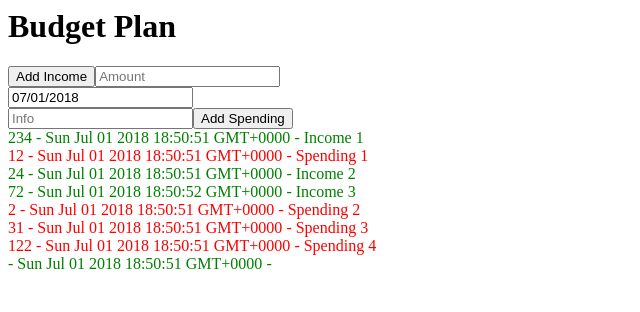
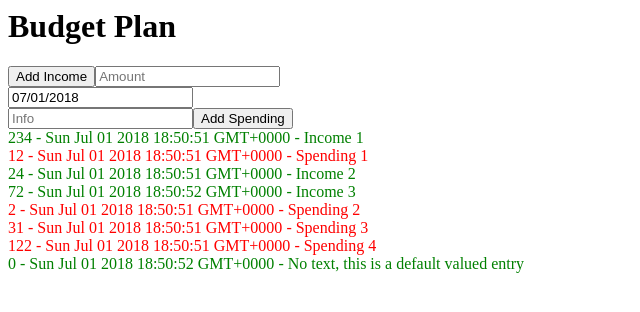
Before and after one commit to mklaudia/budget-plan, a React app: page / in a window 1280 px wide. Shown: the top 312 px of the page, without its empty margins (0-640 px from the left). Built offline with nearby package versions, Linux system fonts and the light colour scheme.

Commit message:
type validation with PropTypes

```diff
--- a/src/component/App.js
+++ b/src/component/App.js
@@ -37,7 +37,7 @@ let initialEntries = [
     createEntry(false, 2,    getPastDate(5),     "Spending 2"),
     createEntry(false, 31,   getPastDate(4),     "Spending 3"),
     createEntry(false, 122,  getPastDate(2),     "Spending 4"),
-    {key: uuid(), isIncome: true,  date: getPastDate(5)},
+    {key: uuid(), isIncome: true},
 ]
 
 class App extends Component {
--- a/src/component/output/Entry.js
+++ b/src/component/output/Entry.js
@@ -3,10 +3,18 @@ import styled from 'styled-components';
 import PropTypes from 'prop-types';
 import moment from 'moment';
 
+const defaultEntry =  {
+    isIncome: true,
+    amount: 0,
+    key: new Date(),
+    info: "No text, this is a default valued entry",
+    date: moment()
+};
+
 export default class Entry extends Component{
     render(){
         {console.log(this.props)}
-        const entry = this.props.entry;
+        const entry = {...defaultEntry, ...this.props.entry};
         return(
             <DifferedEntries isIncome={entry.isIncome}>
                 <label>{entry.amount}</label>
@@ -23,19 +31,21 @@ const DifferedEntries = styled.section`
     color: ${props => props.isIncome ? 'green' : 'red'}
 `;
 
-Entry.defaultProps = {
-    entry:{
-        isIncome: true,
-        amount: 23432456356,
-        key: new Date(),
-        info: "No text",
-        date: moment()
-    }
-}
+// not working on object for me, only on primitive types, one level
+// Entry.defaultProps = {
+//     entry:  {
+//         isIncome: true,
+//         amount: 23432456356,
+//         key: new Date(),
+//         info: "No text",
+//         date: moment()
+//     }
+// };
 
 Entry.propTypes = {
     entry: PropTypes.shape({
         isIncome: PropTypes.bool,
+        amount: PropTypes.number,
         key: PropTypes.string,
         info: PropTypes.string,
         date: PropTypes.object
```
